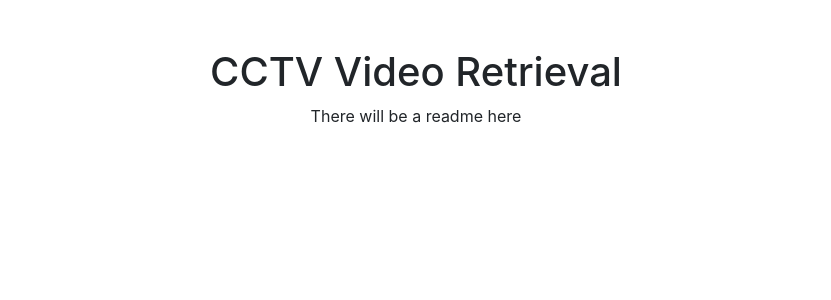
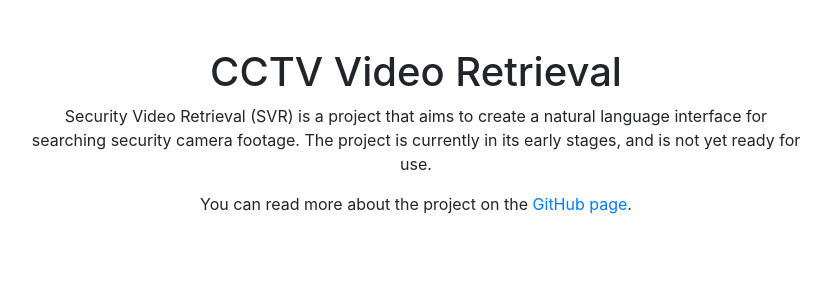
Before and after one commit to TLMOS/svr_search_engine, a Python web app: template services/web/app/templates/main/index.html in a window 1280 px wide. Shown: the part 58-358 px from the top of the page, without its empty margins (224-1055 px from the left). Run offline with Jinja, Linux system fonts and the light colour scheme; the template is opened without the code that fills it, so the values that code supplies are empty; some libraries are stand-ins or nearby versions.

Commit message:
index update

```diff
--- a/services/web/app/templates/main/index.html
+++ b/services/web/app/templates/main/index.html
@@ -4,6 +4,14 @@
 
 <h1 class="">{% block title %} CCTV Video Retrieval {% endblock %}</h1>
 
-<p>There will be a readme here</p>
+<p>
+    Security Video Retrieval (SVR) is a project that aims to create
+    a natural language interface for searching security camera footage.
+    The project is currently in its early stages, and is not yet ready for use.
+</p>
+<p>
+    You can read more about the project on the
+    <a href="https://github.com/TLMOS/security_video_retrieval">GitHub page</a>.
+</p>
 
 {% endblock %}
```
